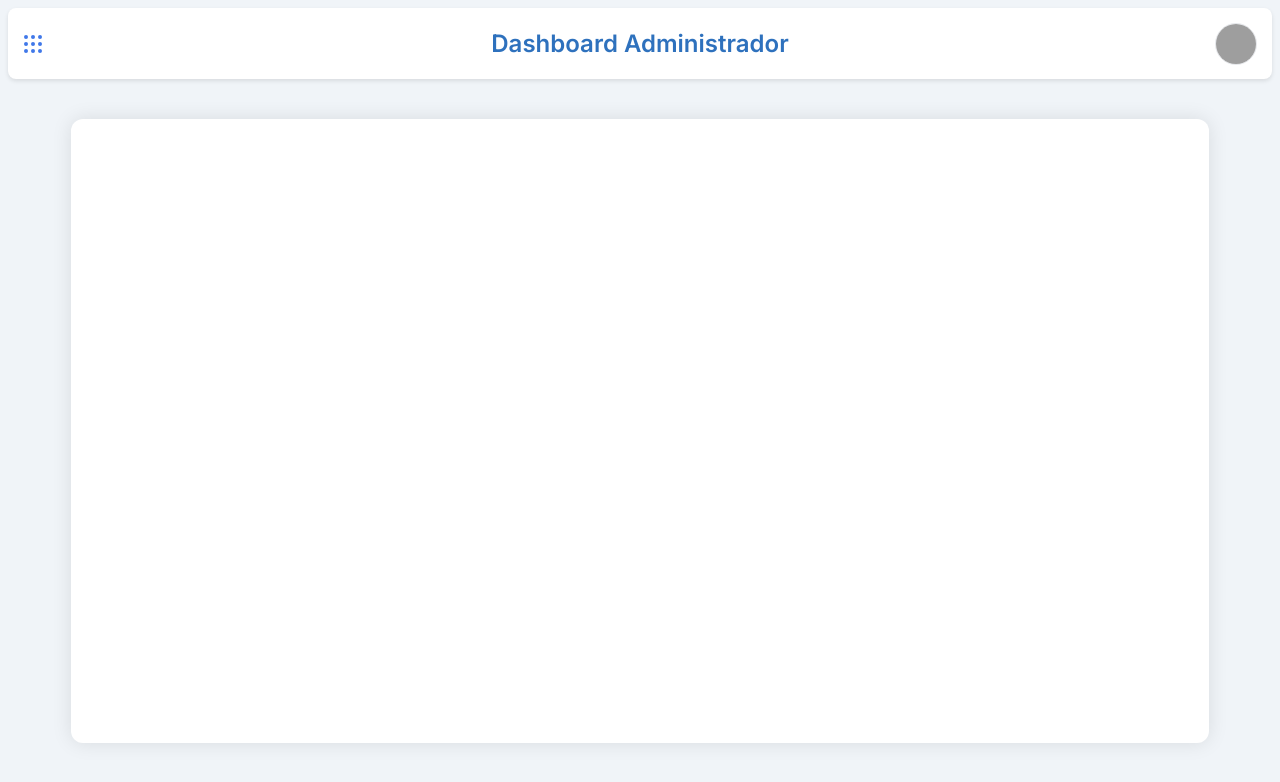
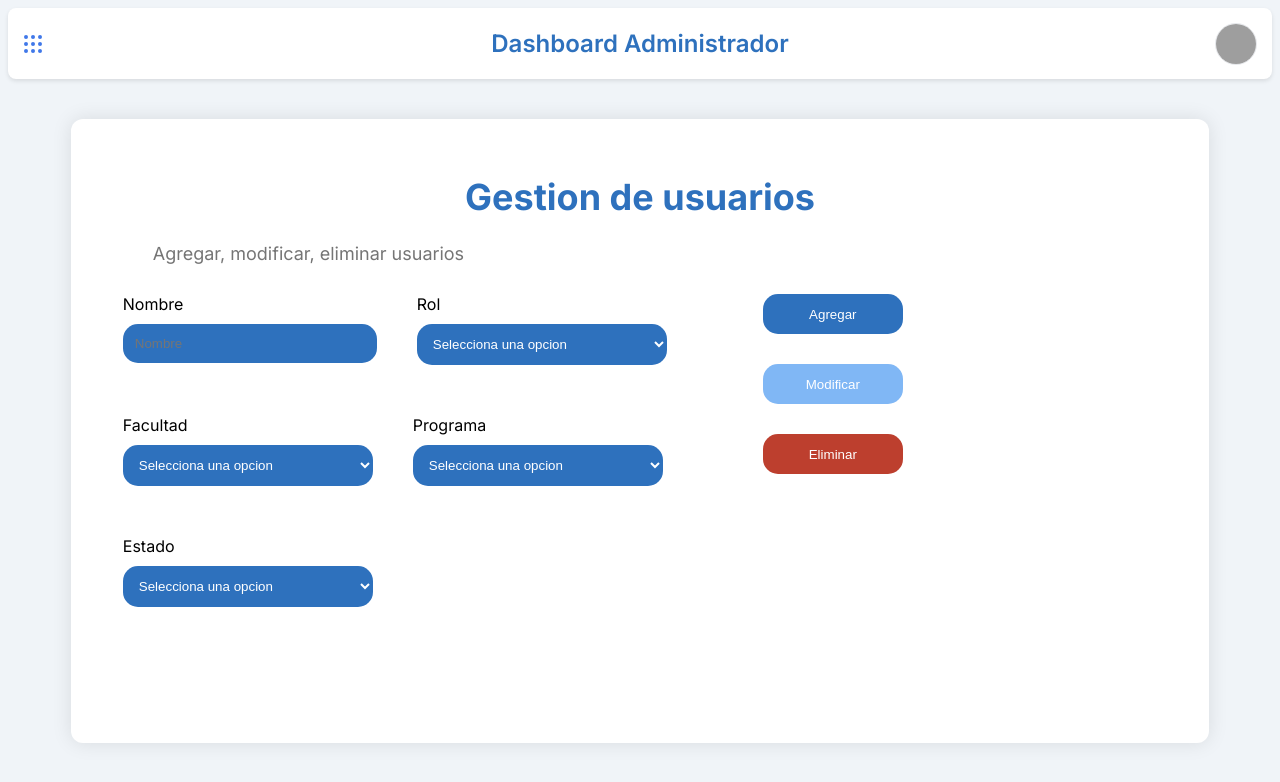
Before and after one commit to AlejoCantl/Sistema-academico, a Next.js app: page /Dashboard/Admin in a window 1280 px wide. Shown: the top 782 px of the page. Built offline with nearby package versions, Linux system fonts and the light colour scheme; grey boxes are pictures that could not be loaded.

Commit message:
vista de administrador

```diff
--- a/src/app/Dashboard/Admin/page.jsx
+++ b/src/app/Dashboard/Admin/page.jsx
@@ -1,6 +1,69 @@
+import Button from "@/app/components/Button";
 export default function AdministradorPage() {
-    return (
-      <div>
+  return (
+    <div>
+      <h1 style={{fontSize:"36px", color:"#2E71BD", textAlign:"center"}}>Gestion de usuarios</h1>
+      <label style={{fontSize:"18px", color:"#757575", marginLeft:"50px"}}>Agregar, modificar, eliminar usuarios</label>
+
+      {/* Contenedor que organiza inputs y botones en fila */}
+      <div style={{ display: "flex", flexDirection: "row", gap: "40px", marginLeft:"20px", marginTop:"30px" }}>
+
+        {/* Contenedor de inputs */}
+        <div style={{ display:"flex", flexWrap:"wrap", gap:"40px", maxWidth:"600px" }}>
+          {/* Aquí tus inputs */}
+          <div style={{display:"flex", flexDirection:"column", marginBottom:"10px"}}>
+            <label style={{marginBottom:"10px"}}>Nombre</label>
+            <input type="text" placeholder="Nombre" style={{backgroundColor:"#2E71BD", border:"none", padding:"12px", color:"#fff", outline:"none", borderRadius:"15px", width:"230px"}}/>
+          </div>
+          {/* ... demás inputs ... */}
+          <div style={{display:"flex", flexDirection:"column", marginBottom:"10px"}}>
+            <label style={{marginBottom:"10px"}}>Rol</label>
+            <select name="select" style={{backgroundColor:"#2E71BD", border:"none", padding:"12px", color:"#fff", outline:"none", borderRadius:"15px", width:"250px"}}>
+              <option>Selecciona una opcion</option>
+              <option value="value1">Administrador</option>
+              <option value="value2">Coordinador</option>
+              <option value="value3">Docente</option>
+              <option value="value4">Estudiante</option>
+            </select>
+          </div>
+          {/* Los otros selects similares aquí */}
+          <div style={{display:"flex", flexDirection:"column", marginBottom:"10px"}}>
+            <label style={{marginBottom:"10px"}}>Facultad</label>
+            <select name="select" style={{backgroundColor:"#2E71BD", border:"none", padding:"12px", color:"#fff", outline:"none", borderRadius:"15px", width:"250px"}}>
+              <option>Selecciona una opcion</option>
+              <option value="value1">Facultad de Matematicas</option>
+              <option value="value2">Facultad de Licenciatura</option>
+              <option value="value3">Facultad de Fisica y Quimica</option>
+              <option value="value4">Facultad de ciencias naturales</option>
+            </select>
+          </div>
+          <div style={{display:"flex", flexDirection:"column", marginBottom:"10px"}}>
+            <label style={{marginBottom:"10px"}}>Programa</label>
+            <select name="select" style={{backgroundColor:"#2E71BD", border:"none", padding:"12px", color:"#fff", outline:"none", borderRadius:"15px", width:"250px"}}>
+              <option>Selecciona una opcion</option>
+              <option value="value1">Matematicas</option>
+              <option value="value2">Español</option>
+              <option value="value3">Quimica</option>
+              <option value="value4">Fisica</option>
+            </select>
+          </div>
+          <div style={{display:"flex", flexDirection:"column", marginBottom:"10px"}}>
+            <label style={{marginBottom:"10px"}}>Estado</label>
+            <select name="select" style={{backgroundColor:"#2E71BD", border:"none", padding:"12px", color:"#fff", outline:"none", borderRadius:"15px", width:"250px"}}>
+              <option>Selecciona una opcion</option>
+              <option value="value1">Activo</option>
+              <option value="value2">Inactivo</option>
+            </select>
+          </div>
+        </div>
+
+        {/* Contenedor de botones */}
+        <div style={{ display: "flex", flexDirection: "column", gap: "10px", marginTop: "0" }}>
+          <Button label="Agregar" color="#2E71BD" />
+          <Button label="Modificar" color="#80B7F5" />
+          <Button label="Eliminar" color="#BD3F2E" />
+        </div>
       </div>
-    );
-  }
+    </div>
+  );
+}
--- a/src/app/Dashboard/Student/page.jsx
+++ b/src/app/Dashboard/Student/page.jsx
@@ -1,6 +1,7 @@
 export default function EstudiantePage() {
   return (
     <div>
+      <h1>hola soy la vista de estudiante</h1>
     </div>
   );
 }
--- /dev/null
+++ b/src/app/components/Button.jsx
@@ -0,0 +1,19 @@
+
+
+export default function Button({ label, color}){
+    return(
+        <div>
+            <button
+            style={{
+                backgroundColor: color,
+                width: "140px",
+                height: "40px",
+                color: "white", // texto blanco por defecto
+                border: "none",
+                borderRadius: "15px",
+                cursor: "pointer",
+                marginBottom: "20px"
+            }}>{label}</button>
+        </div>
+    )
+}
```
Also changed, not shown: src/app/page.js (+10 -4 lines).
